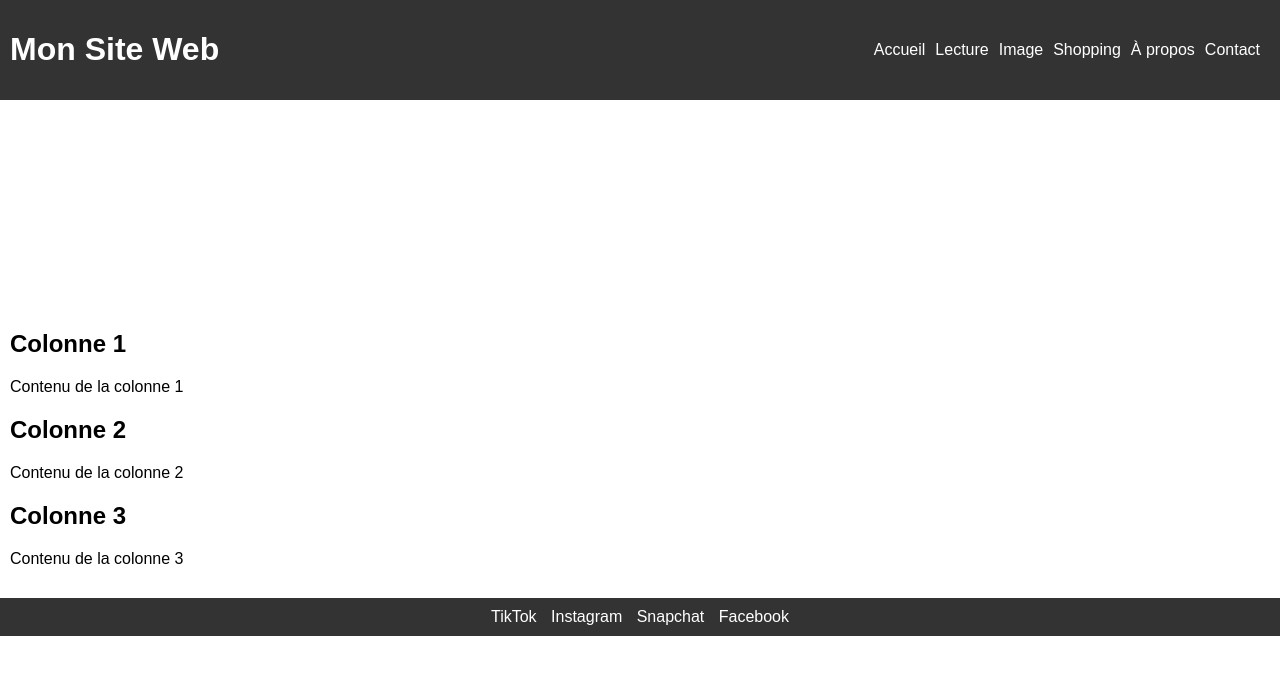
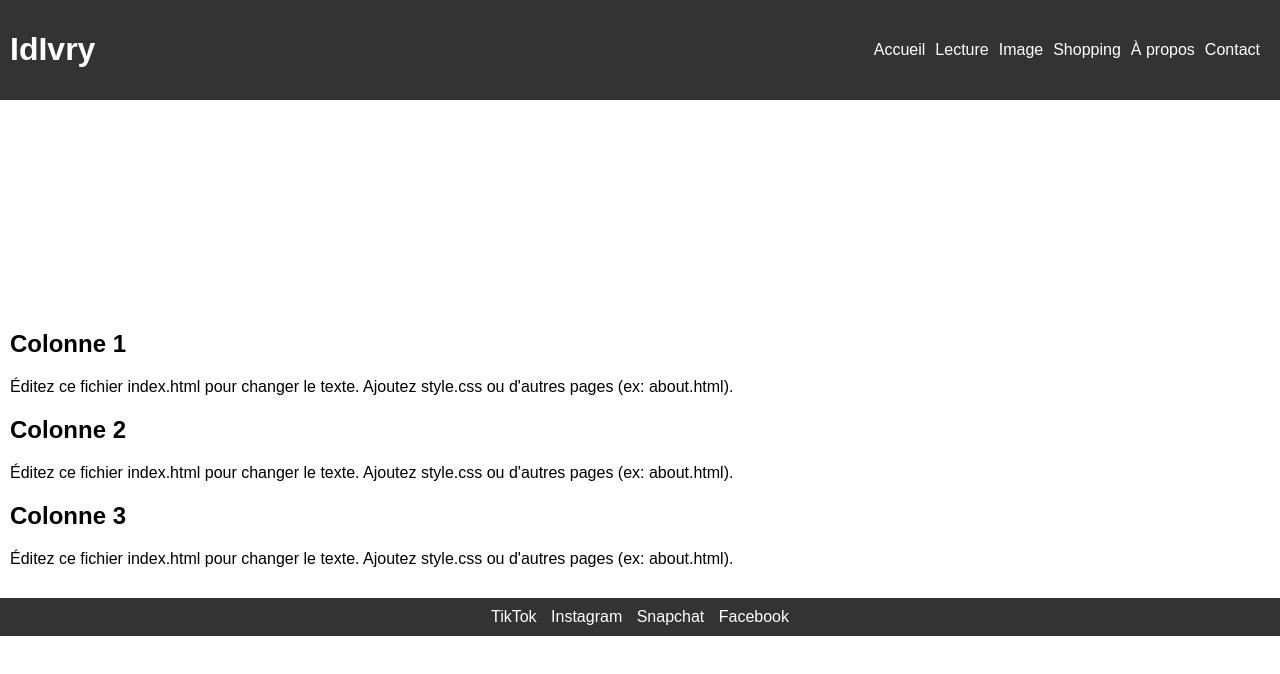
Before and after one commit to idivry1/accueil, a plain HTML site: page index.html in a window 1280 px wide. Drawn offline with Linux system fonts and the light colour scheme.

Commit message:
Update title and content in index.html

```diff
--- a/index.html
+++ b/index.html
@@ -3,7 +3,7 @@
 <head>
     <meta charset="UTF-8">
     <meta name="viewport" content="width=device-width, initial-scale=1.0">
-    <title>Mon Site Web</title>
+    <title>IdIvry</title>
     <style>
         /* Styles CSS pour la mise en page et l'animation */
         body {
@@ -76,10 +76,10 @@
 </head>
 <body>
     <header>
-        <h1>Mon Site Web</h1>
+        <h1>IdIvry</h1>
         <nav>
             <ul>
-                <li><a href="#">Accueil</a></li>
+                <li><a href="index.html">Accueil</a></li>
                 <li><a href="#">Lecture</a></li>
                 <li><a href="#">Image</a></li>
                 <li><a href="#">Shopping</a></li>
@@ -92,15 +92,15 @@
     <div class="content">
         <div>
             <h2>Colonne 1</h2>
-            <p>Contenu de la colonne 1</p>
+            <p>Éditez ce fichier index.html pour changer le texte. Ajoutez style.css ou d'autres pages (ex: about.html).</p>
         </div>
         <div>
             <h2>Colonne 2</h2>
-            <p>Contenu de la colonne 2</p>
+            <p>Éditez ce fichier index.html pour changer le texte. Ajoutez style.css ou d'autres pages (ex: about.html).</p>
         </div>
         <div>
             <h2>Colonne 3</h2>
-            <p>Contenu de la colonne 3</p>
+            <p>Éditez ce fichier index.html pour changer le texte. Ajoutez style.css ou d'autres pages (ex: about.html).</p>
         </div>
     </div>
     <footer>
```
